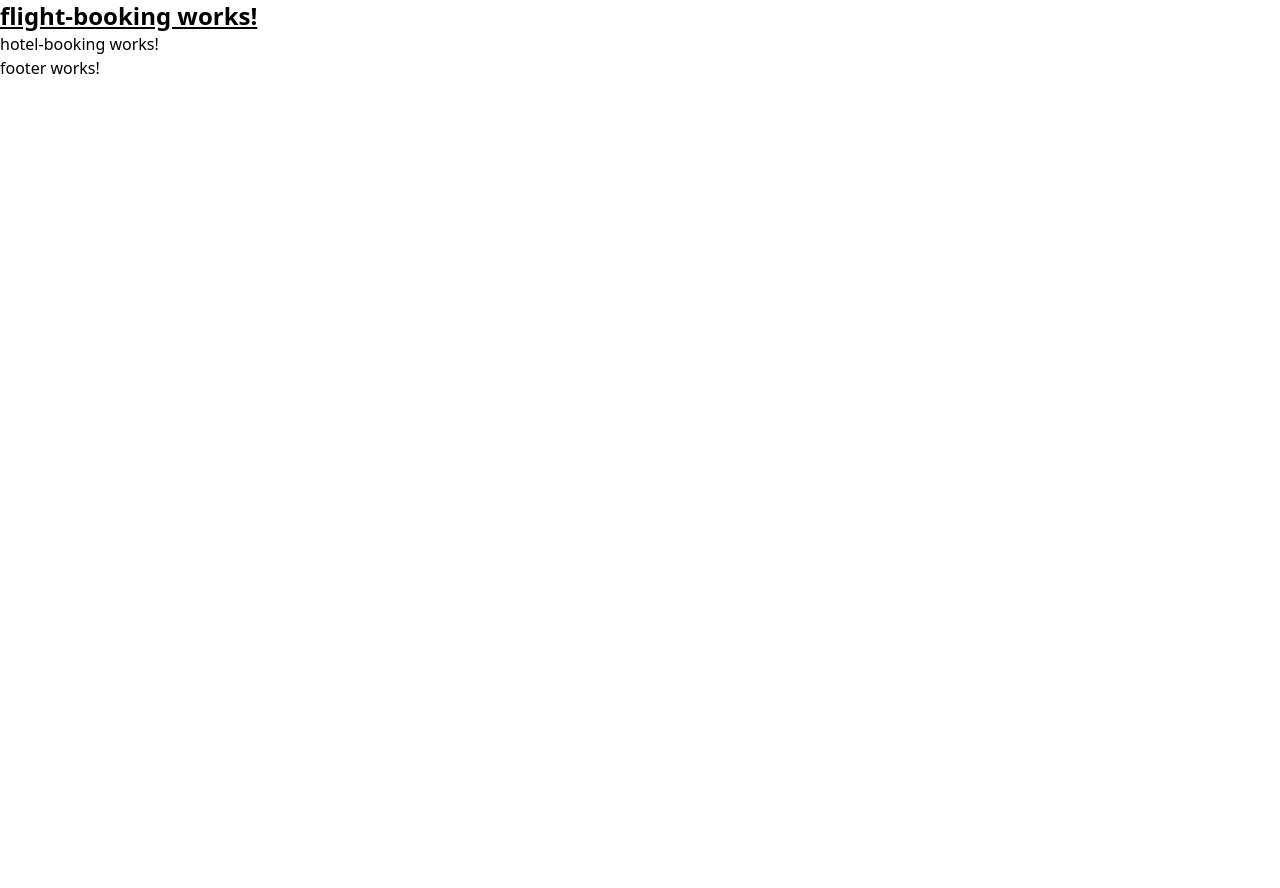
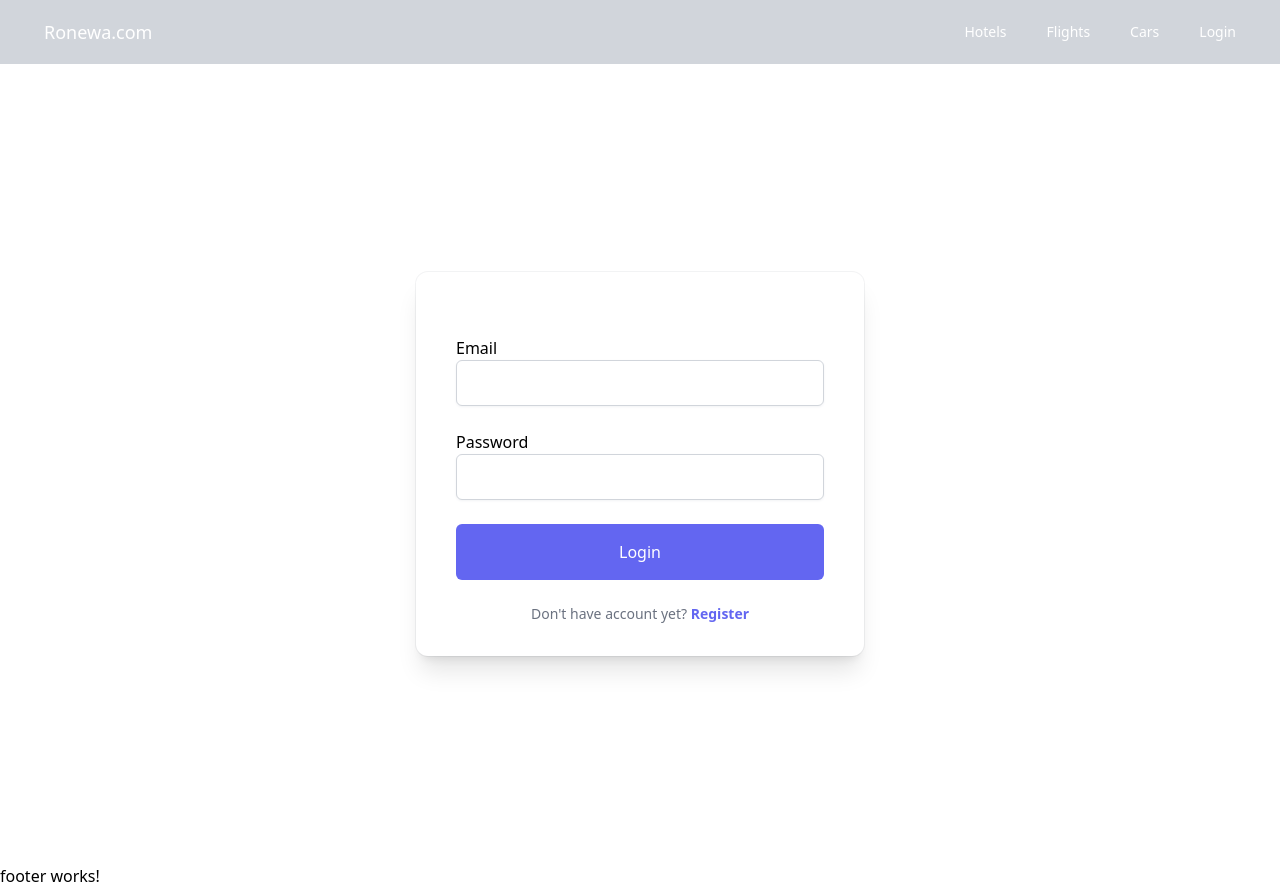
Before and after one commit to mavhungu-ronewa/banking-app, an Angular app: page /auth/login in a window 1280 px wide. Before the commit this address led to /. Before the commit the page ends 800 px from the top, so only its background shows below. Built offline with nearby package versions, Linux system fonts and the light colour scheme.

Commit message:
adding login, register routes

```diff
--- a/src/app/app.component.html
+++ b/src/app/app.component.html
@@ -1,4 +1,3 @@
-<app-flight-booking></app-flight-booking>
-<app-hotel-booking></app-hotel-booking>
-<router-outlet></router-outlet>
+<app-header></app-header>
+  <router-outlet></router-outlet>
 <app-footer></app-footer>
--- a/src/app/app.routes.ts
+++ b/src/app/app.routes.ts
@@ -1,3 +1,16 @@
 import { Routes } from '@angular/router';
+import { PageNotFoundComponent } from "./shared/page-not-found/page-not-found.component";
+import { HotelBookingComponent } from "./core/component/hotel-booking/hotel-booking.component";
+import { FlightBookingComponent } from "./core/component/flight-booking/flight-booking.component";
+import { RideBookingComponent } from "./core/component/ride-booking/ride-booking.component";
+import { HomeComponent } from "./core/component/home/home.component";
 
-export const routes: Routes = [];
+export const routes: Routes = [
+  { path: '', redirectTo: '/auth/login', pathMatch: 'full'},
+  { path: 'auth', loadChildren: ()=> import('./authentication/authentication.module').then(m => m.AuthenticationModule) },
+  { path: 'home', component: HomeComponent },
+  { path: 'flights', component: FlightBookingComponent },
+  { path: 'hotels', component: HotelBookingComponent },
+  { path: 'rides', component: RideBookingComponent },
+  { path: '**', component: PageNotFoundComponent }
+];
```
Also changed, not shown: src/app/app.component.ts (+3 -4 lines).
